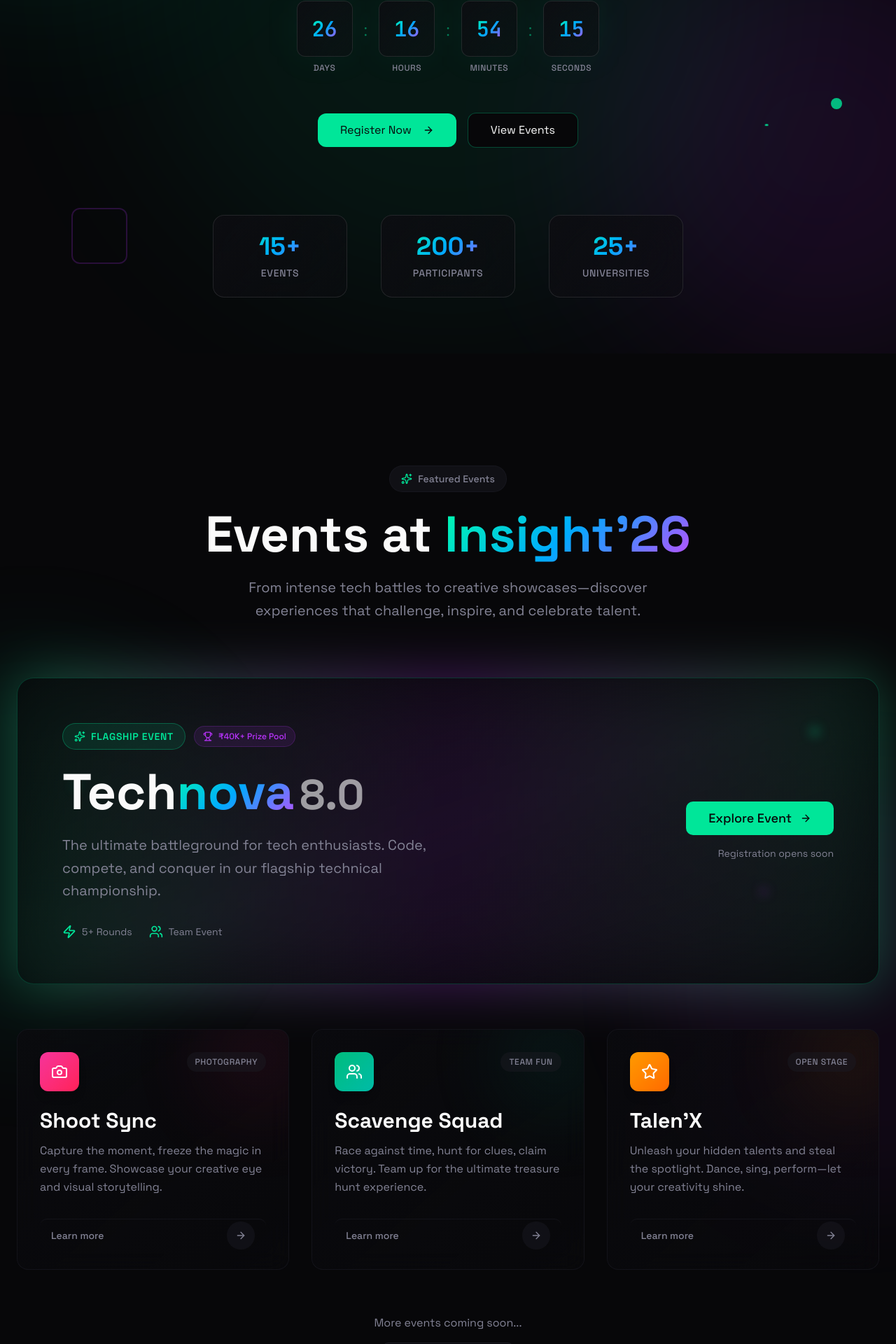
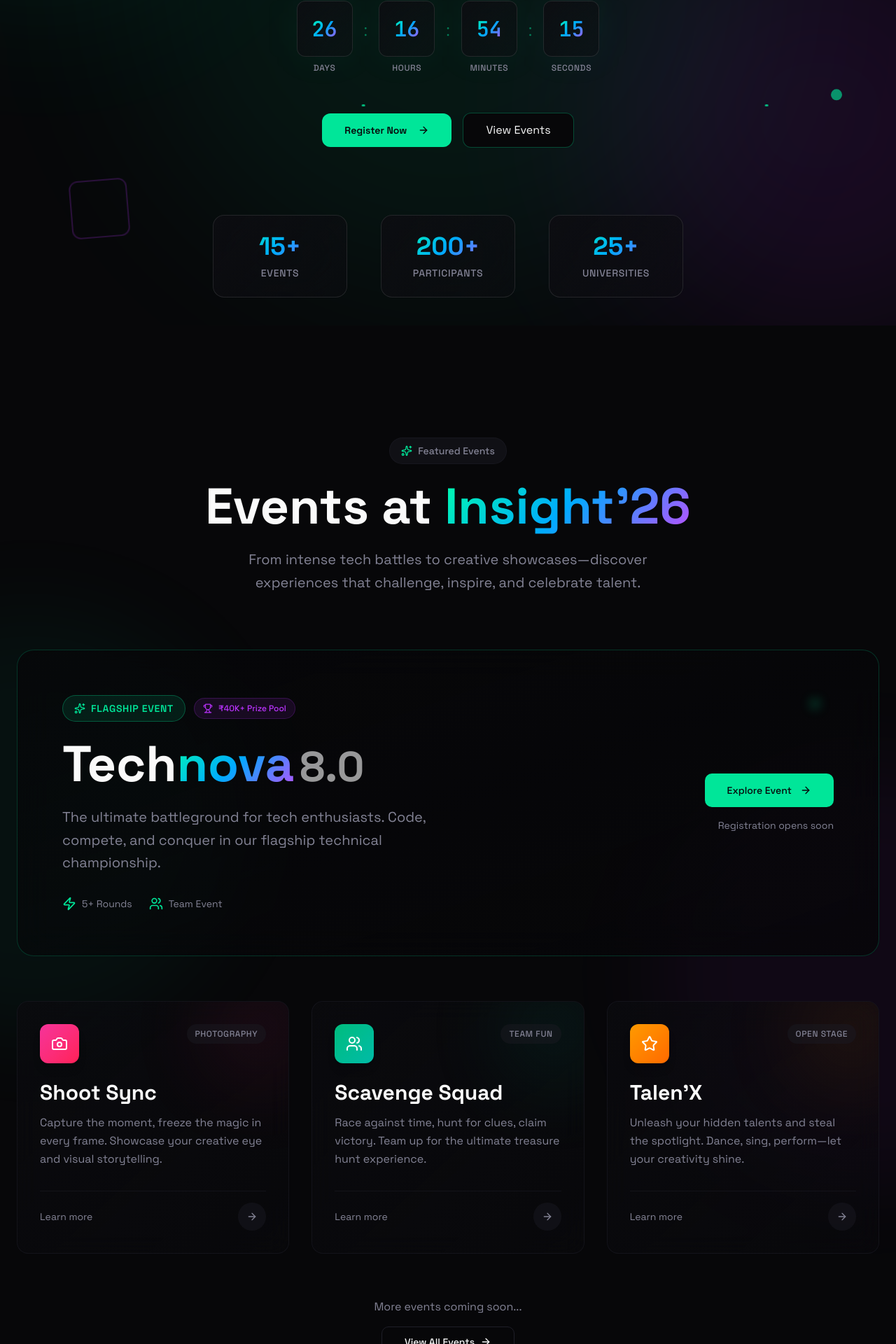
Before and after one commit to FarisPalayi/insight-26, a React (Vite) app: page / in a window 1280 px wide. Shown: the part 541-2461 px from the top of the page at 70% size. Built offline with nearby package versions, Linux system fonts and the light colour scheme.

Commit message:
refactor: less cluttered ui & assign temp urls to links

```diff
--- a/src/components/features/EventCard.tsx
+++ b/src/components/features/EventCard.tsx
@@ -1,6 +1,7 @@
 import { motion } from "framer-motion";
 import { ArrowRight } from "lucide-react";
 import { Button } from "../ui/button";
+import { Link } from "react-router";
 
 interface EventCardProps {
   name: string;
@@ -9,9 +10,10 @@ interface EventCardProps {
   icon: React.ReactNode;
   accentColor: string;
   index?: number;
+  urlPath: string;
 }
 
-export const EventCard = ({ name, category, tagline, icon, accentColor, index = 0 }: EventCardProps) => {
+export const EventCard = ({ name, category, tagline, icon, accentColor, urlPath, index = 0 }: EventCardProps) => {
   return (
     <motion.div
       initial={{ opacity: 0, y: 30, rotateX: -10 }}
@@ -22,10 +24,9 @@ export const EventCard = ({ name, category, tagline, icon, accentColor, index =
       className="group relative h-full"
     >
       {/* Hover glow */}
-      <div className={`absolute -inset-0.5 bg-gradient-to-br ${accentColor} rounded-2xl blur-lg opacity-0 group-hover:opacity-40 transition-all duration-500`} />
 
       {/* Card */}
-      <div className="relative h-full rounded-2xl border border-border/50 bg-gradient-to-br from-card/80 to-card/40 backdrop-blur-lg overflow-hidden group-hover:border-primary/30 transition-all duration-500">
+      <div className="relative h-full rounded-2xl border border-border/50 bg-gradient-to-br from-card/80 to-card/40 backdrop-blur-lg overflow-hidden transition-all duration-500">
         {/* Background accent */}
         <div className={`absolute top-0 right-0 w-40 h-40 bg-gradient-to-bl ${accentColor} opacity-10 rounded-full blur-3xl transform translate-x-10 -translate-y-10 group-hover:opacity-20 transition-opacity duration-500`} />
 
@@ -57,14 +58,14 @@ export const EventCard = ({ name, category, tagline, icon, accentColor, index =
           </p>
 
           {/* CTA */}
-          <Button variant="link" className="flex items-center justify-between pt-4 border-t border-border/50">
+          <Link to={urlPath} className="flex items-center justify-between pt-4 border-t border-border/50">
             <span className="text-sm text-muted-foreground group-hover:text-primary transition-colors">
               Learn more
             </span>
             <div className="w-10 h-10 rounded-full bg-muted/50 flex items-center justify-center group-hover:bg-primary/20 transition-all duration-300">
               <ArrowRight className="w-4 h-4 text-muted-foreground group-hover:text-primary group-hover:translate-x-0.5 transition-all" />
             </div>
-          </Button>
+          </Link>
         </div>
       </div>
     </motion.div >
--- a/src/components/features/EventsSection.tsx
+++ b/src/components/features/EventsSection.tsx
@@ -12,6 +12,7 @@ const EventsSection = () => {
       tagline: "Capture the moment, freeze the magic in every frame. Showcase your creative eye and visual storytelling.",
       icon: <Camera className="w-6 h-6" />,
       accentColor: "from-pink-500 to-rose-500",
+      urlPath: "/photography",
     },
     {
       name: "Scavenge Squad",
@@ -19,6 +20,7 @@ const EventsSection = () => {
       tagline: "Race against time, hunt for clues, claim victory. Team up for the ultimate treasure hunt experience.",
       icon: <Users className="w-6 h-6" />,
       accentColor: "from-emerald-500 to-teal-500",
+      urlPath: "/treasure-hunt",
     },
     {
       name: "Talen'X",
@@ -26,6 +28,7 @@ const EventsSection = () => {
       tagline: "Unleash your hidden talents and steal the spotlight. Dance, sing, perform—let your creativity shine.",
       icon: <Star className="w-6 h-6" />,
       accentColor: "from-amber-500 to-orange-500",
+      urlPath: "/talenx",
     },
   ];
 
--- a/src/components/features/FlagshipEventCard.tsx
+++ b/src/components/features/FlagshipEventCard.tsx
@@ -1,6 +1,7 @@
 import { motion } from "framer-motion";
 import { Button } from "../ui/button";
 import { ArrowRight, Sparkles, Users, Zap, Trophy } from "lucide-react";
+import { Link } from "react-router";
 
 export const FlagshipEvent = () => {
 
@@ -10,12 +11,11 @@ export const FlagshipEvent = () => {
       whileInView={{ opacity: 1, scale: 1 }}
       viewport={{ once: true }}
       transition={{ duration: 0.8, ease: "easeOut" }}
-      className="relative group"
+      className="relative group "
     >
 
-      {/* Animated background glow */}
-      <div className="absolute -inset-1 bg-gradient-to-r from-primary via-accent to-primary rounded-3xl blur-2xl opacity-30 group-hover:opacity-50 transition-all duration-700 animate-pulse-glow" />
-
+      {/* Subtle hover glow */}
+      <div className="absolute -inset-0.5 bg-gradient-to-r from-primary/50 to-accent/50 rounded-2xl blur-xl opacity-0 group-hover:opacity-20 transition-opacity duration-500" />
       {/* Main card */}
       <div className="relative overflow-hidden rounded-3xl border border-primary/20 bg-gradient-to-br from-background/80 via-background/60 to-background/80 backdrop-blur-xl">
         {/* Decorative elements */}
@@ -32,16 +32,7 @@ export const FlagshipEvent = () => {
           animate={{ y: [-10, 10, -10], x: [-5, 5, -5] }}
           transition={{ duration: 6, repeat: Infinity, ease: "easeInOut" }}
           className="absolute top-20 right-20 w-3 h-3 bg-primary/40 rounded-full blur-sm"
-        />
-        <motion.div
-          animate={{ y: [10, -10, 10], x: [5, -5, 5] }}
-          transition={{ duration: 8, repeat: Infinity, ease: "easeInOut" }}
-          className="absolute bottom-32 right-40 w-2 h-2 bg-accent/40 rounded-full blur-sm"
-        />
-        <motion.div
-          animate={{ y: [-15, 15, -15] }}
-          transition={{ duration: 7, repeat: Infinity, ease: "easeInOut" }}
-          className="absolute top-40 left-20 w-2 h-2 bg-primary/30 rounded-full blur-sm"
+          style={{ willChange: 'transform' }}
         />
 
         <div className="relative z-10 p-8 md:p-12 lg:p-16">
@@ -125,13 +116,13 @@ export const FlagshipEvent = () => {
               transition={{ delay: 0.5, duration: 0.6 }}
               className="flex flex-col items-start lg:items-end gap-4"
             >
-              <Button
-                variant="secondary"
-                size="lg"
-                className="btn-glow bg-primary text-primary-foreground hover:bg-primary/90 gap-3 text-lg px-8 py-6 group/btn"
-              >
-                Explore Event
-                <ArrowRight className="w-5 h-5 group-hover/btn:translate-x-1 transition-transform" />
+              <Button asChild>
+                <Link to="/technova"
+                  className="btn-glow bg-primary text-primary-foreground hover:bg-primary/90 gap-3 text-lg px-8 py-6 group/btn"
+                >
+                  Explore Event
+                  <ArrowRight className="w-5 h-5 group-hover/btn:translate-x-1 transition-transform" />
+                </Link>
               </Button>
 
               <span className="text-sm text-muted-foreground">Registration opens soon</span>
--- a/src/components/features/HeroSection.tsx
+++ b/src/components/features/HeroSection.tsx
@@ -9,6 +9,7 @@ import { FloatingShapes } from "../ui/floaters/FloatingShapes";
 import { FloatingDots } from "../ui/floaters/FloatingDots";
 import { HeroBadge } from "./HeroBadge";
 import { HeroTitle } from "./HeroTitle";
+import { Link } from "react-router";
 
 export const HeroSection = () => {
   return (
@@ -38,7 +39,7 @@ export const HeroSection = () => {
       <FloatingShapes />
       <FloatingDots />
       {/* Main Content */}
-      <div className="container relative z-10 px-4 sm:px-6 pt-32 pb-20">
+      <div className="container relative z-10 px-4 sm:px-6 pt-32 pb-10">
         <motion.div
           className="max-w-5xl mx-auto text-center"
         >
@@ -79,12 +80,14 @@ export const HeroSection = () => {
             transition={{ duration: 0.8, delay: 0.65, ease: [0.25, 0.46, 0.45, 0.94] }}
             className="flex flex-col sm:flex-row items-center justify-center gap-3 sm:gap-4"
           >
-            <Button
-              size="lg"
-              className="btn-glow bg-primary hover:bg-primary/90 text-primary-foreground group text-base px-6 sm:px-8 py-5 sm:py-6 rounded-xl font-normal w-full sm:w-auto"
-            >
-              Register Now
-              <ArrowRight className="ml-2 w-4 h-4 sm:w-5 sm:h-5 group-hover:translate-x-1 transition-transform" />
+            <Button asChild>
+              <Link
+                to="/register"
+                className="btn-glow bg-primary hover:bg-primary/90 text-primary-foreground font-semibold group text-base px-6 sm:px-8 py-5 sm:py-6 rounded-xl w-full sm:w-auto"
+              >
+                Register Now
+                <ArrowRight className="ml-2 w-4 h-4 sm:w-5 sm:h-5 group-hover:translate-x-1 transition-transform" />
+              </Link>
             </Button>
             <Button
               size="lg"
--- a/src/components/layout/Header.tsx
+++ b/src/components/layout/Header.tsx
@@ -3,6 +3,7 @@ import { motion, AnimatePresence } from "framer-motion";
 import { Menu, X } from "lucide-react";
 import { Button } from "@/components/ui/button";
 import { LogoLink } from "../ui/LogoLink";
+import { Link } from "react-router";
 
 const navItems = [
   { label: "Events", href: "/events" },
@@ -41,8 +42,10 @@ export const Header = () => {
 
           {/* CTA Button */}
           <div className="hidden md:block">
-            <Button className="glow-primary">
-              Register Now
+            <Button asChild>
+              <Link to="/register" className="glow-primary">
+                Register Now
+              </Link>
             </Button>
           </div>
 
```
